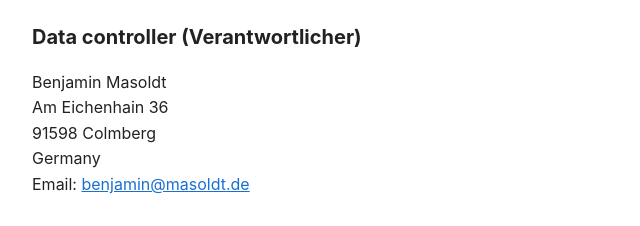
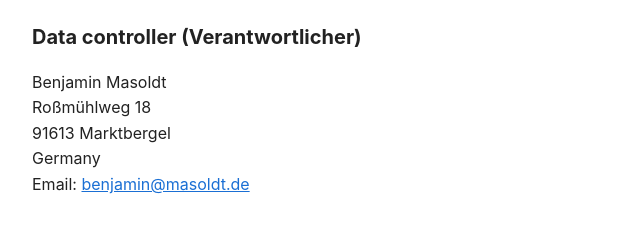
Before and after one commit to utilityApps-coder/habit-tracker-privacy, a plain HTML site: page index.html in a window 1280 px wide. Shown: the part 233-459 px from the top of the page, 258-898 px from the left. Drawn offline with Linux system fonts and the light colour scheme.

Commit message:
Change address of data controller
Updated address details for the data controller.

```diff
--- a/index.html
+++ b/index.html
@@ -26,8 +26,8 @@
 <h2>Data controller (Verantwortlicher)</h2>
 <p>
 Benjamin Masoldt<br>
-Am Eichenhain 36<br>
-91598 Colmberg<br>
+Roßmühlweg 18<br>
+91613 Marktbergel<br>
 Germany<br>
 Email: <a href="mailto:benjamin@masoldt.de">benjamin@masoldt.de</a>
 </p>
```
